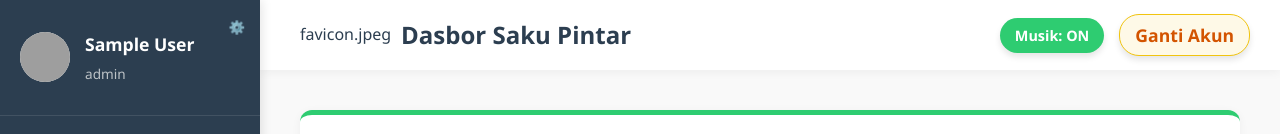
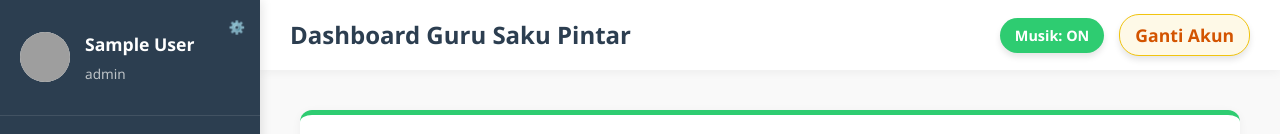
Before and after one commit to aanzeroficial-creator/Saku-Pintar.id, a website: page teacher/index.html in a window 1280 px wide. Shown: the top 134 px of the page. Drawn offline with Linux system fonts and the light colour scheme; some packages are replaced by stand-ins of ours; no server answers; sample sign-in values are in the browser's storage; grey boxes are pictures that could not be loaded; a script that the page names is missing.

Commit message:
Update header title in index.html

```diff
--- a/teacher/index.html
+++ b/teacher/index.html
@@ -50,8 +50,7 @@
 
             <header class="top-nav">
                 <div class="top-brand">
-                    <img>favicon.jpeg</img>
-                    <h2>Dasbor Saku Pintar</h2>
+                    <h2>Dashboard Guru Saku Pintar</h2>
                 </div>
 
                 <div class="top-user-actions">
```
